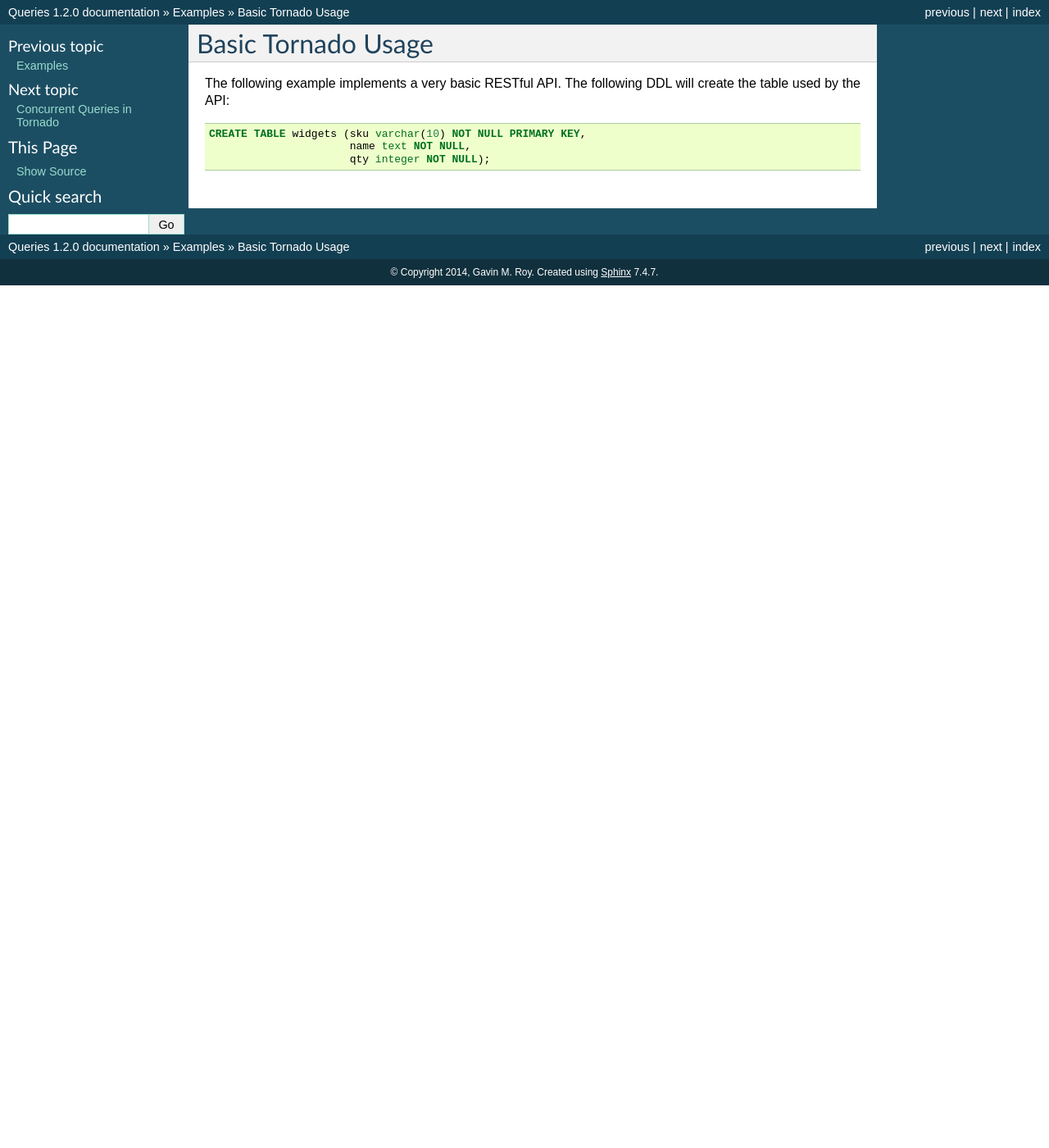
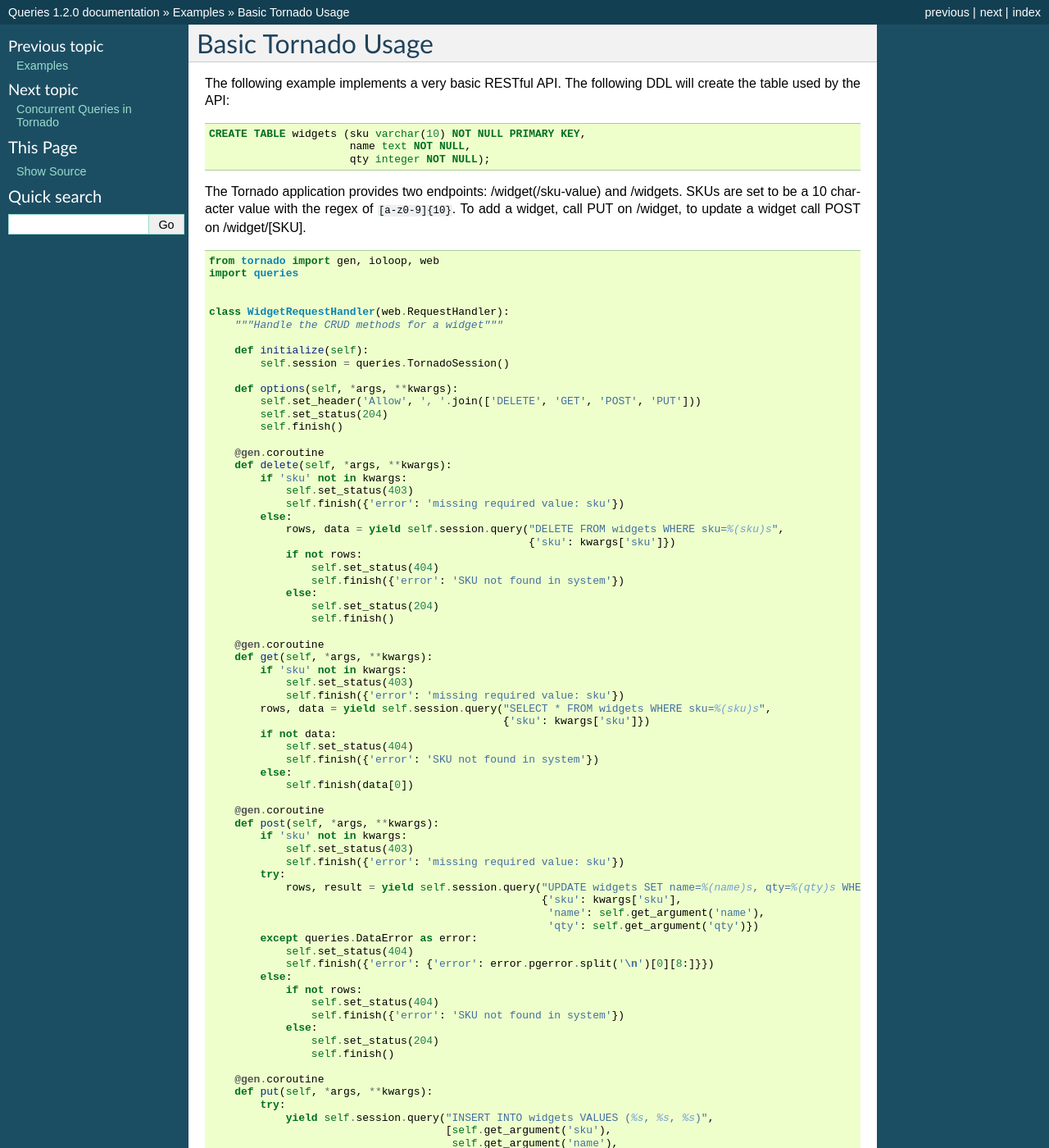
Before and after one commit to gmr/queries, a Sphinx documentation site: the page built from docs/examples/tornado_basic.rst, in a window 1280 px wide and 1400 px high. Shown: the whole window at 82% size. Built offline with Sphinx 7.4.7, drawn with Linux system fonts in a browser that asks for light colours; some of the changed text lies outside the part shown.

Commit message:
Updated Tornado examples

```diff
--- a/docs/examples/tornado_basic.rst
+++ b/docs/examples/tornado_basic.rst
@@ -8,3 +8,113 @@ create the table used by the API:
     CREATE TABLE widgets (sku varchar(10) NOT NULL PRIMARY KEY,
                           name text NOT NULL,
                           qty integer NOT NULL);
+
+The Tornado application provides two endpoints: /widget(/sku-value) and /widgets.
+SKUs are set to be a 10 character value with the regex of ``[a-z0-9]{10}``. To
+add a widget, call PUT on /widget, to update a widget call POST on /widget/[SKU].
+
+.. code:: python
+
+    from tornado import gen, ioloop, web
+    import queries
+
+
+    class WidgetRequestHandler(web.RequestHandler):
+        """Handle the CRUD methods for a widget"""
+
+        def initialize(self):
+            self.session = queries.TornadoSession()
+
+        def options(self, *args, **kwargs):
+            self.set_header('Allow', ', '.join(['DELETE', 'GET', 'POST', 'PUT']))
+            self.set_status(204)
+            self.finish()
+
+        @gen.coroutine
+        def delete(self, *args, **kwargs):
+            if 'sku' not in kwargs:
+                self.set_status(403)
+                self.finish({'error': 'missing required value: sku'})
+            else:
+                rows, data = yield self.session.query("DELETE FROM widgets WHERE sku=%(sku)s",
+                                                      {'sku': kwargs['sku']})
+                if not rows:
+                    self.set_status(404)
+                    self.finish({'error': 'SKU not found in system'})
+                else:
+                    self.set_status(204)
+                    self.finish()
+
+        @gen.coroutine
+        def get(self, *args, **kwargs):
+            if 'sku' not in kwargs:
+                self.set_status(403)
+                self.finish({'error': 'missing required value: sku'})
+            rows, data = yield self.session.query("SELECT * FROM widgets WHERE sku=%(sku)s",
+                                                  {'sku': kwargs['sku']})
+            if not data:
+                self.set_status(404)
+                self.finish({'error': 'SKU not found in system'})
+            else:
+                self.finish(data[0])
+
+        @gen.coroutine
+        def post(self, *args, **kwargs):
+            if 'sku' not in kwargs:
+                self.set_status(403)
+                self.finish({'error': 'missing required value: sku'})
+            try:
+                rows, result = yield self.session.query("UPDATE widgets SET name=%(name)s, qty=%(qty)s WHERE sku=%(sku)s",
+                                                        {'sku': kwargs['sku'],
+                                                         'name': self.get_argument('name'),
+                                                         'qty': self.get_argument('qty')})
+            except queries.DataError as error:
+                self.set_status(404)
+                self.finish({'error': {'error': error.pgerror.split('\n')[0][8:]}})
+            else:
+                if not rows:
+                    self.set_status(404)
+                    self.finish({'error': 'SKU not found in system'})
+                else:
+                    self.set_status(204)
+                    self.finish()
+
+        @gen.coroutine
+        def put(self, *args, **kwargs):
+            try:
+                yield self.session.query("INSERT INTO widgets VALUES (%s, %s, %s)",
+                                         [self.get_argument('sku'),
+                                          self.get_argument('name'),
+                                          self.get_argument('qty')])
+            except (queries.DataError,
+                    queries.IntegrityError) as error:
+                self.set_status(409)
+                self.finish({'error': {'error': error.pgerror.split('\n')[0][8:]}})
+            else:
+                self.set_status(201)
+                self.finish()
+
+
+    class WidgetsRequestHandler(web.RequestHandler):
+
+        def initialize(self):
+            self.session = queries.TornadoSession()
+
+        def options(self, *args, **kwargs):
+            self.set_header('Allow', ', '.join(['GET']))
+            self.set_status(204)
+            self.finish()
+
+        @gen.coroutine
+        def get(self, *args, **kwargs):
+            rows, data = yield self.session.query("SELECT * FROM widgets ORDER BY sku")
+            self.finish({'widgets': data})
+
+
+    if __name__ == "__main__":
+        application = web.Application([
+            (r"/widget", WidgetRequestHandler),
+            (r"/widget/(?P<sku>[a-z0-9]{10})", WidgetRequestHandler),
+            (r"/widgets", WidgetsRequestHandler)
+        ]).listen(8888)
+        ioloop.IOLoop.instance().start()
```
Also changed, not shown: docs/examples/tornado_multiple.rst (+8 -6 lines).
